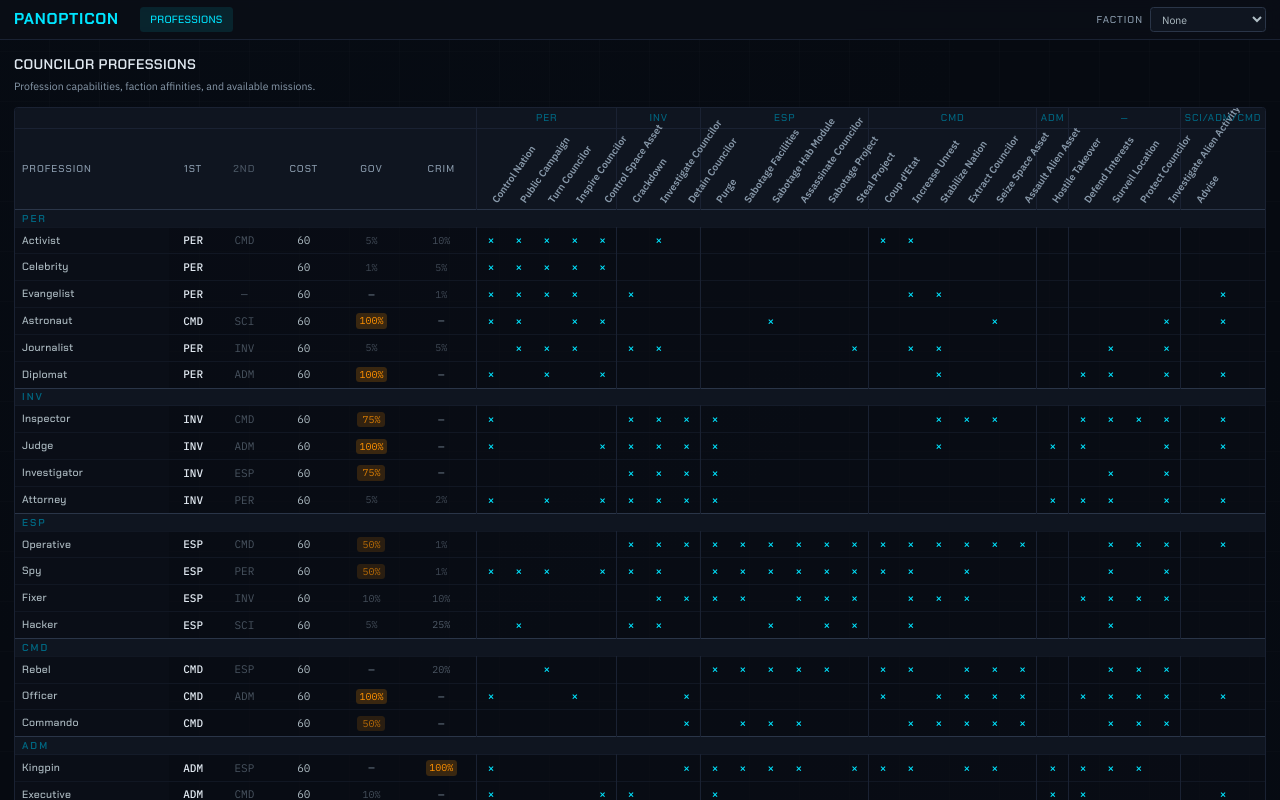
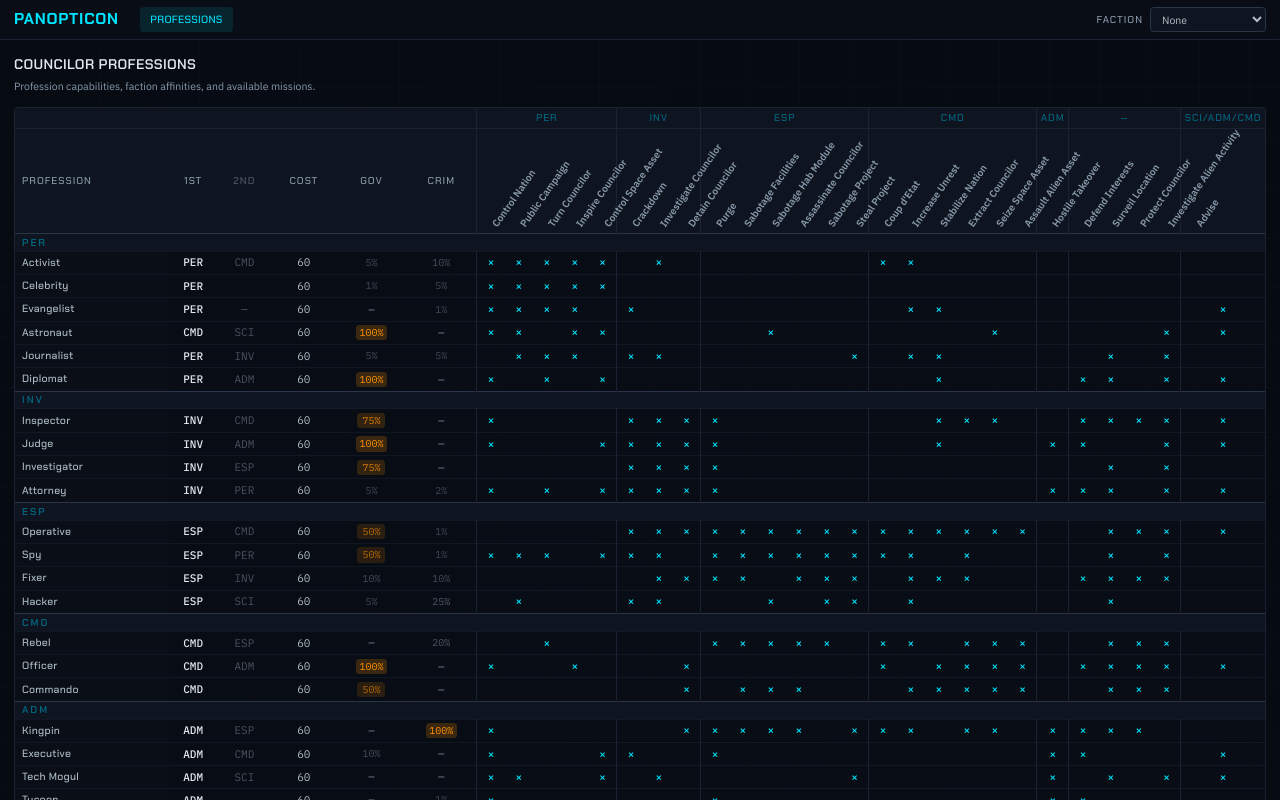
Before and after one commit to tessro/panopticon, a React (Vite) app: page /professions in a window 1280 px wide. Shown: the top 800 px of the page. Built offline with nearby package versions, Linux system fonts and the light colour scheme.

Commit message:
fix: increase angled label container height instead of row padding
Increase the mission label header height from 80px to 104px (+30%)
and revert the row padding change, which didn't address the overflow.

```diff
--- a/src/components/professions/ProfessionsTable.tsx
+++ b/src/components/professions/ProfessionsTable.tsx
@@ -159,7 +159,7 @@ export function ProfessionsTable({ councilorTypes, missions, traits }: Props) {
               >
                 <div
                   className="flex items-end justify-start"
-                  style={{ height: 80 }}
+                  style={{ height: 104 }}
                 >
                   <span
                     className="font-body block origin-bottom-left whitespace-nowrap text-[10px] leading-none text-[var(--color-ash)]"
@@ -277,7 +277,7 @@ function ProfessionRow({
     <tr className={`border-t border-[var(--color-slate)]/50 transition-colors hover:bg-[var(--color-slate)]/30 ${missionHighlight ? "bg-[var(--color-cyan)]/8" : ""}`}>
       {/* Profession name */}
       <td
-        className={`sticky left-0 z-10 px-2 py-1.5 font-display text-xs font-medium tracking-wide ${nameClass}`}
+        className={`sticky left-0 z-10 px-2 py-1 font-display text-xs font-medium tracking-wide ${nameClass}`}
       >
         {affinity === "ban" ? (
           <span className="line-through opacity-50">{ct.friendlyName}</span>
@@ -287,27 +287,27 @@ function ProfessionRow({
       </td>
 
       {/* Primary stat */}
-      <td className="px-1 py-1.5 text-center font-mono text-[11px] font-medium text-[var(--color-light)]">
+      <td className="px-1 py-1 text-center font-mono text-[11px] font-medium text-[var(--color-light)]">
         {STAT_ABBREV[ct.primaryStat]}
       </td>
 
       {/* Secondary stat */}
-      <td className="px-1 py-1.5 text-center font-mono text-[11px] text-[var(--color-ash)]/50">
+      <td className="px-1 py-1 text-center font-mono text-[11px] text-[var(--color-ash)]/50">
         {secondaryStat ? STAT_ABBREV[secondaryStat] : "—"}
       </td>
 
       {/* Cost */}
-      <td className="px-1 py-1.5 text-center font-mono text-[11px]">
+      <td className="px-1 py-1 text-center font-mono text-[11px]">
         <CostCell cost={cost} affinity={affinity} />
       </td>
 
       {/* Government trait */}
-      <td className="px-1 py-1.5 text-center font-mono text-[10px] text-[var(--color-ash)]">
+      <td className="px-1 py-1 text-center font-mono text-[10px] text-[var(--color-ash)]">
         {govChance > 0 ? <TraitBadge chance={govChance} /> : "—"}
       </td>
 
       {/* Criminal trait */}
-      <td className="px-1 py-1.5 text-center font-mono text-[10px] text-[var(--color-ash)]">
+      <td className="px-1 py-1 text-center font-mono text-[10px] text-[var(--color-ash)]">
         {crimChance > 0 ? <TraitBadge chance={crimChance} /> : "—"}
       </td>
 
@@ -320,7 +320,7 @@ function ProfessionRow({
         return (
           <td
             key={m.name}
-            className={`px-0 py-1.5 text-center ${isFirstInGroup ? "border-l border-[var(--color-slate)]" : ""}`}
+            className={`px-0 py-1 text-center ${isFirstInGroup ? "border-l border-[var(--color-slate)]" : ""}`}
           >
             {has && (
               <span className="font-mono text-[11px] font-medium text-[var(--color-cyan)]">
```
